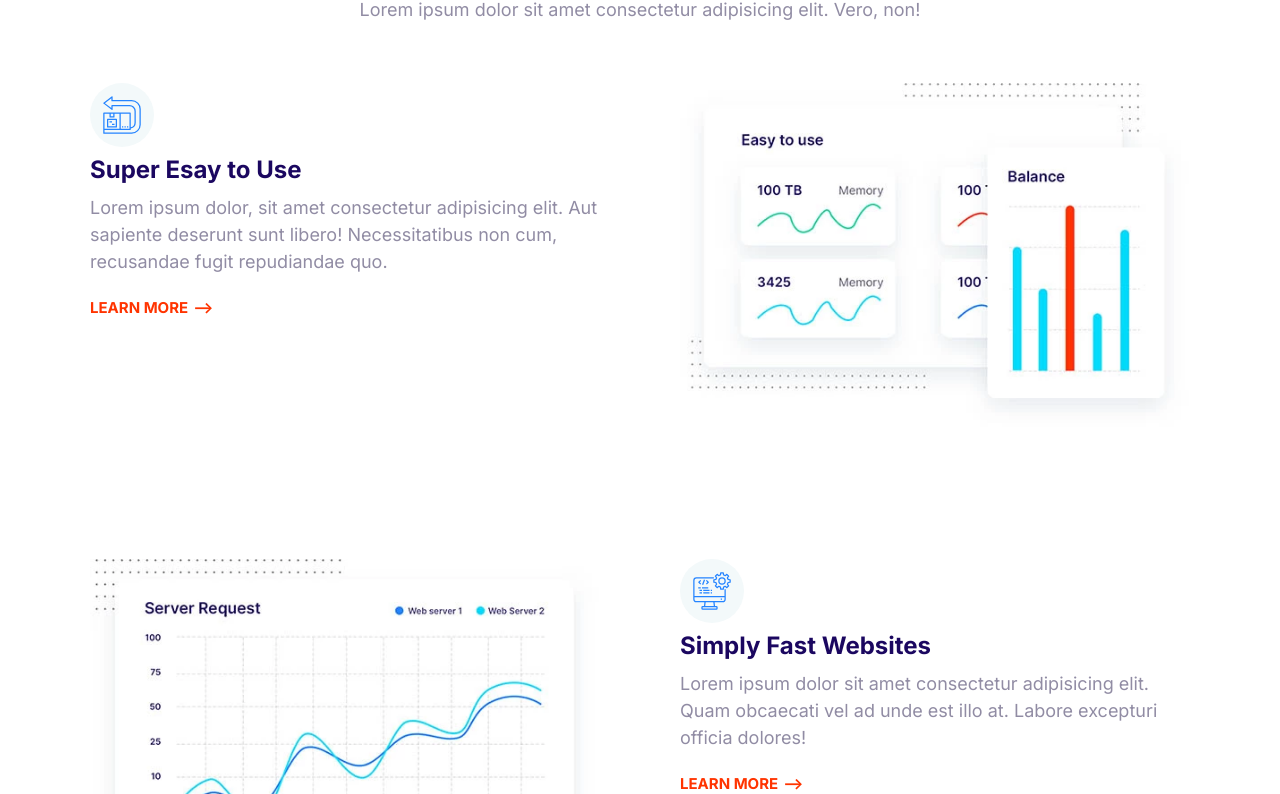
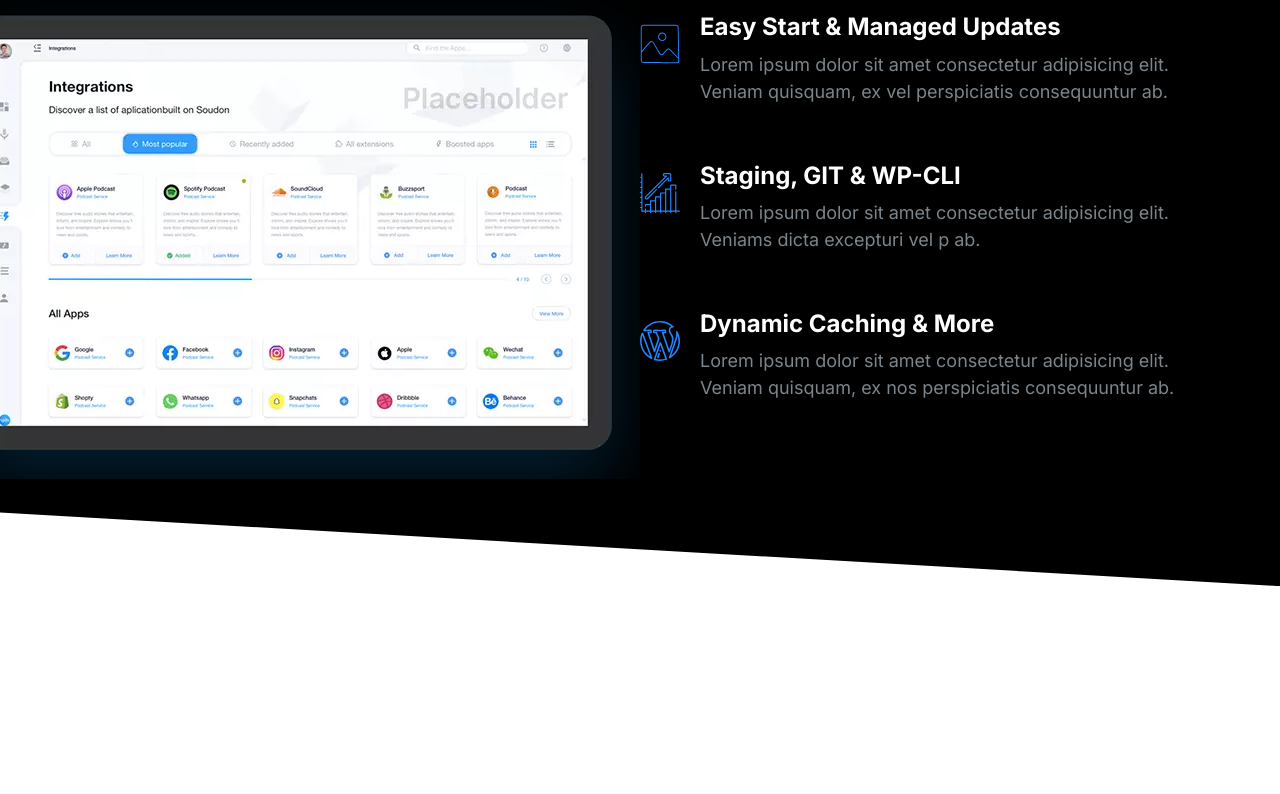
Before and after one commit to Mahad-Ahmad/Moshify, a plain HTML site: page index.html in a window 1280 px wide. Shown: the part 151-945 px from the top of the page. After the commit the page ends 800 px from the top, so only its background shows below. Drawn offline with Linux system fonts and the light colour scheme.

Commit message:
Define a ShowCase Block.

```diff
--- a/css/styles.css
+++ b/css/styles.css
@@ -138,7 +138,6 @@ a {
 .list {
   list-style: none;
   padding-left: 0;
-  color: var(--color-headings);
 }
 
 .list--inline .list__item {
@@ -426,6 +425,7 @@ a {
 
 .media {
   display: flex;
+  margin-bottom: 4rem;
 }
 
 .media__title {
@@ -631,18 +631,20 @@ a {
   color: #7b858b;
 }
 
-.block--dark .block__heading {
+.block--dark h1,
+.block--dark h2,
+.block--dark h3 {
   color: #fff;
 }
 
 .block--skewed-right {
   padding-bottom: calc(var(--padding-vertical) + 4rem);
-  clip-path: polygon(0% 0%, 100% 0%, 100% 100%, 0% 80%);
+  clip-path: polygon(0% 0%, 100% 0%, 100% 100%, 0% 90%);
 }
 
 .block--skewed-left {
   padding-bottom: calc(var(--padding-vertical) + 4rem);
-  clip-path: polygon(0% 0%, 100% 0%, 100% 80%, 0% 100%);
+  clip-path: polygon(0% 0%, 100% 0%, 100% 90%, 0% 100%);
 }
 
 .container {
@@ -814,3 +816,24 @@ a {
     order: 2;
   }
 }
+
+/* SHOWCASE BLOCK */
+
+.block-showcase__image > img {
+  width: 100%;
+}
+
+@media screen and (min-width: 768px) {
+  .block-showcase .grid {
+    grid-template-columns: 50% 50%;
+  }
+
+  .block-showcase__image {
+    justify-self: end;
+  }
+
+  .block-showcase__image > img {
+    width: auto;
+    max-width: 700px;
+  }
+}
--- a/index.html
+++ b/index.html
@@ -15,118 +15,73 @@
     />
   </head>
   <body>
-    <section class="block container">
+    <section class="block block--dark block--skewed-right block-showcase">
       <header class="block__header">
-        <h2>Host on the Cloud to Keep Growing</h2>
-        <p>Lorem ipsum dolor sit amet consectetur adipisicing elit. Vero, non!</p>
+        <h2>User-friendly Control Panel</h2>
       </header>
-      <article class="grid grid--1x2 feature">
-        <div class="feature__content">
-          <span class="icon-container">
-            <svg class="icon icon--primary">
-              <use xlink:href="images/sprite.svg#easy"></use>
-            </svg>
-          </span>
-          <h3 class="feature__heading">Super Esay to Use</h3>
-          <p>
-            Lorem ipsum dolor, sit amet consectetur adipisicing elit. Aut
-            sapiente deserunt sunt libero! Necessitatibus non cum, recusandae
-            fugit repudiandae quo.
-          </p>
-          <a href="#" class="link-arrow">Learn More</a>
-        </div>
-        <picture>
+      <div class="container grid grid--1x2">
+        <picture class="block-showcase__image">
           <source
             type="image/webp"
-            srcset="images/easy.webp 1x, images/easy@2x.webp 2x"
+            srcset="images/ipad.webp 1x, images/ipad@2x.webp 2x"
           />
           <source
-            type="image/jpg"
-            srcset="images/easy.jpg 1x, images/easy@2x.jpg 2x"
+            type="image/png"
+            srcset="images/ipad.png 1x, images/ipad@2x.png 2x"
           />
-          <img class="feature__image" src="images/easy@2x.jpg" alt="" />
+          <img src="images/ipad.png" alt="" />
         </picture>
-      </article>
-      <article class="grid grid--1x2 feature">
-        <div class="feature__content">
-          <span class="icon-container">
+        <ul class="list">
+          <li>
+            <div class="media">
+              <div class="media__image">
                 <svg class="icon icon--primary">
-              <use xlink:href="images/sprite.svg#computer"></use>
+                  <use xlink:href="images/sprite.svg#snap"></use>
                 </svg>
-          </span>
-          <h3 class="feature__heading">Simply Fast Websites</h3>
+              </div>
+              <div class="media__body">
+                <h3 class="media__title">Easy Start & Managed Updates</h3>
                 <p>
-            Lorem ipsum dolor sit amet consectetur adipisicing elit. Quam
-            obcaecati vel ad unde est illo at. Labore excepturi officia dolores!
+                  Lorem ipsum dolor sit amet consectetur adipisicing elit.
+                  Veniam quisquam, ex vel perspiciatis consequuntur ab.
                 </p>
-          <a href="#" class="link-arrow">Learn More</a>
               </div>
-        <picture>
-          <source
-            type="image/webp"
-            srcset="images/fast.webp 1x, images/fast@2x.webp 2x"
-          />
-          <source
-            type="image/jpg"
-            srcset="images/fast.jpg 1x, images/fast@2x.jpg 2x"
-          />
-          <img class="feature__image" src="images/fast@2x.jpg" alt="" />
-        </picture>
-      </article>
-      <article class="grid grid--1x2 feature">
-        <div>
-          <span class="icon-container">
+            </div>
+          </li>
+          <li>
+            <div class="media">
+              <div class="media__image">
+                <svg class="icon icon--primary">
+                  <use xlink:href="images/sprite.svg#growth"></use>
+                </svg>
+              </div>
+              <div class="media__body">
+                <h3 class="media__title">Staging, GIT & WP-CLI</h3>
+                <p>
+                  Lorem ipsum dolor sit amet consectetur adipisicing elit.
+                  Veniams dicta excepturi vel p ab.
+                </p>
+              </div>
+            </div>
+          </li>
+          <li>
+            <div class="media">
+              <div class="media__image">
                 <svg class="icon icon--primary">
                   <use xlink:href="images/sprite.svg#wordpress"></use>
                 </svg>
-          </span>
-          <h3 class="feature__heading">Super Esay to Use</h3>
+              </div>
+              <div class="media__body">
+                <h3 class="media__title">Dynamic Caching & More</h3>
                 <p>
-            Lorem ipsum dolor, sit amet consectetur adipisicing elit. Aut
-            sapiente deserunt sunt libero! Necessitatibus non cum, recusandae
-            fugit repudiandae quo.
+                  Lorem ipsum dolor sit amet consectetur adipisicing elit.
+                  Veniam quisquam, ex nos perspiciatis consequuntur ab.
                 </p>
-          <a href="#" class="link-arrow">Learn More</a>
-        </div class="feature__content">
-        <picture>
-          <source
-            type="image/webp"
-            srcset="images/wordpress.webp 1x, images/wordpress@2x.webp 2x"
-          />
-          <source
-            type="image/jpg"
-            srcset="images/wordpress.jpg 1x, images/wordpress@2x.jpg 2x"
-          />
-          <img class="feature__image" src="images/wordpress@2x.jpg" alt="" />
-        </picture>
-      </article>
-      <article class="grid grid--1x2 feature">
-        <div>
-          <span class="icon-container">
-            <svg class="icon icon--primary">
-              <use xlink:href="images/sprite.svg#clock"></use>
-            </svg>
-          </span>
-          <h3 class="feature__heading">Super Esay to Use</h3>
-          <p>
-            Lorem ipsum dolor, sit amet consectetur adipisicing elit. Aut
-            sapiente deserunt sunt libero! Necessitatibus non cum, recusandae
-            fugit repudiandae quo.
-          </p>
-          <a href="#" class="link-arrow">Learn More</a>
-        </div class="feature__content">
-        <picture>
-          <source
-            type="image/webp"
-            srcset="images/support.webp 1x, images/support@2x.webp 2x"
-          />
-          <source
-            type="image/jpg"
-            srcset="images/support.jpg 1x, images/support@2x.jpg 2x"
-          />
-          <img class="feature__image" src="images/support@2x.jpg" alt="" />
-        </picture>
-      </article>
+              </div>
+            </div>
+          </li>
+        </ul>
+      </div>
     </section>
     <script src="js/main.js"></script>
   </body>
```
Also changed, not shown: Components/showcase-block.html (added, +68 -0 lines), images/ipad.png (added), images/ipad.webp (added), images/ipad@2x.png (added), images/ipad@2x.webp (added). Lines whose indentation alone changed are shown as unchanged.
